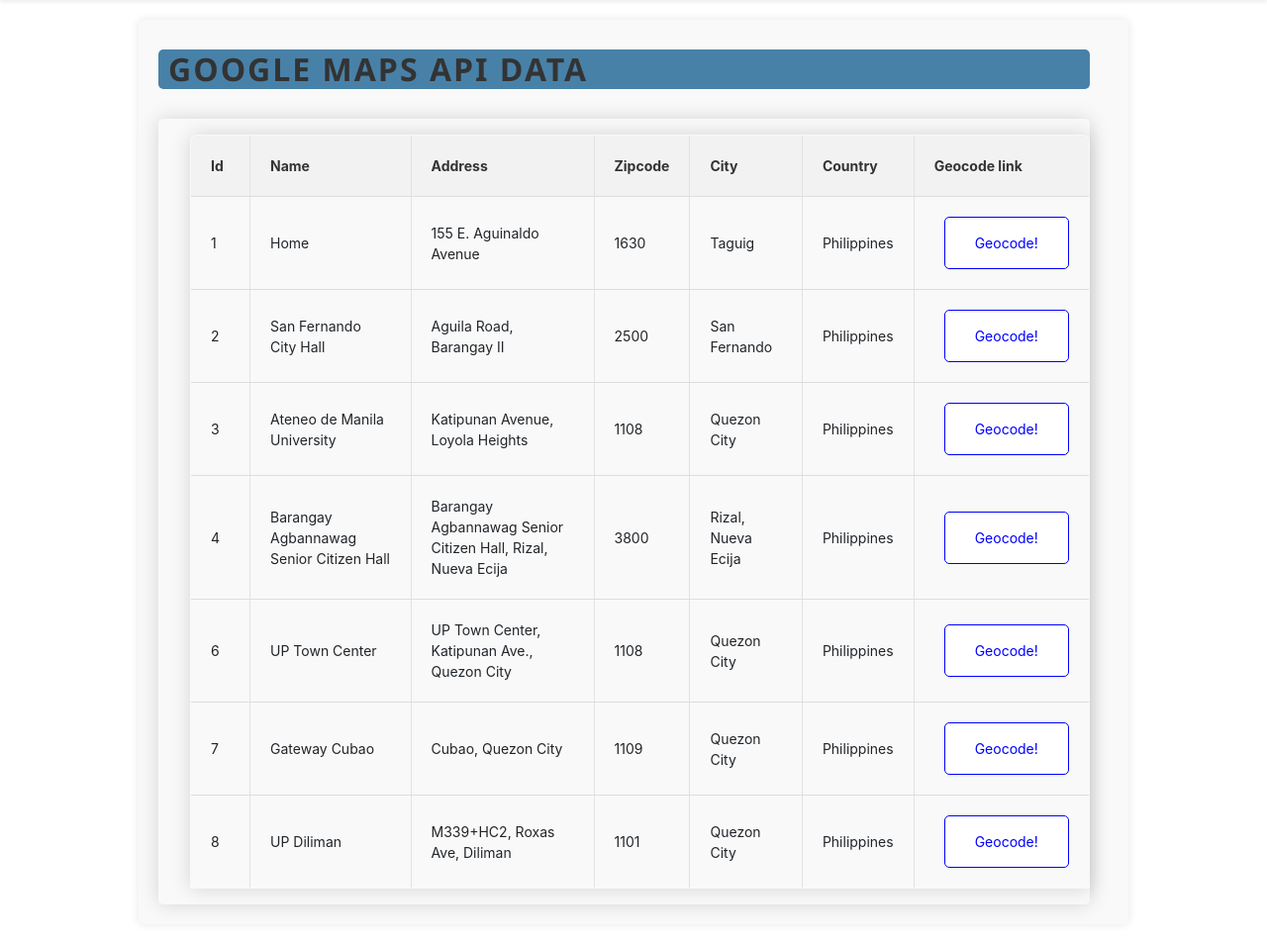
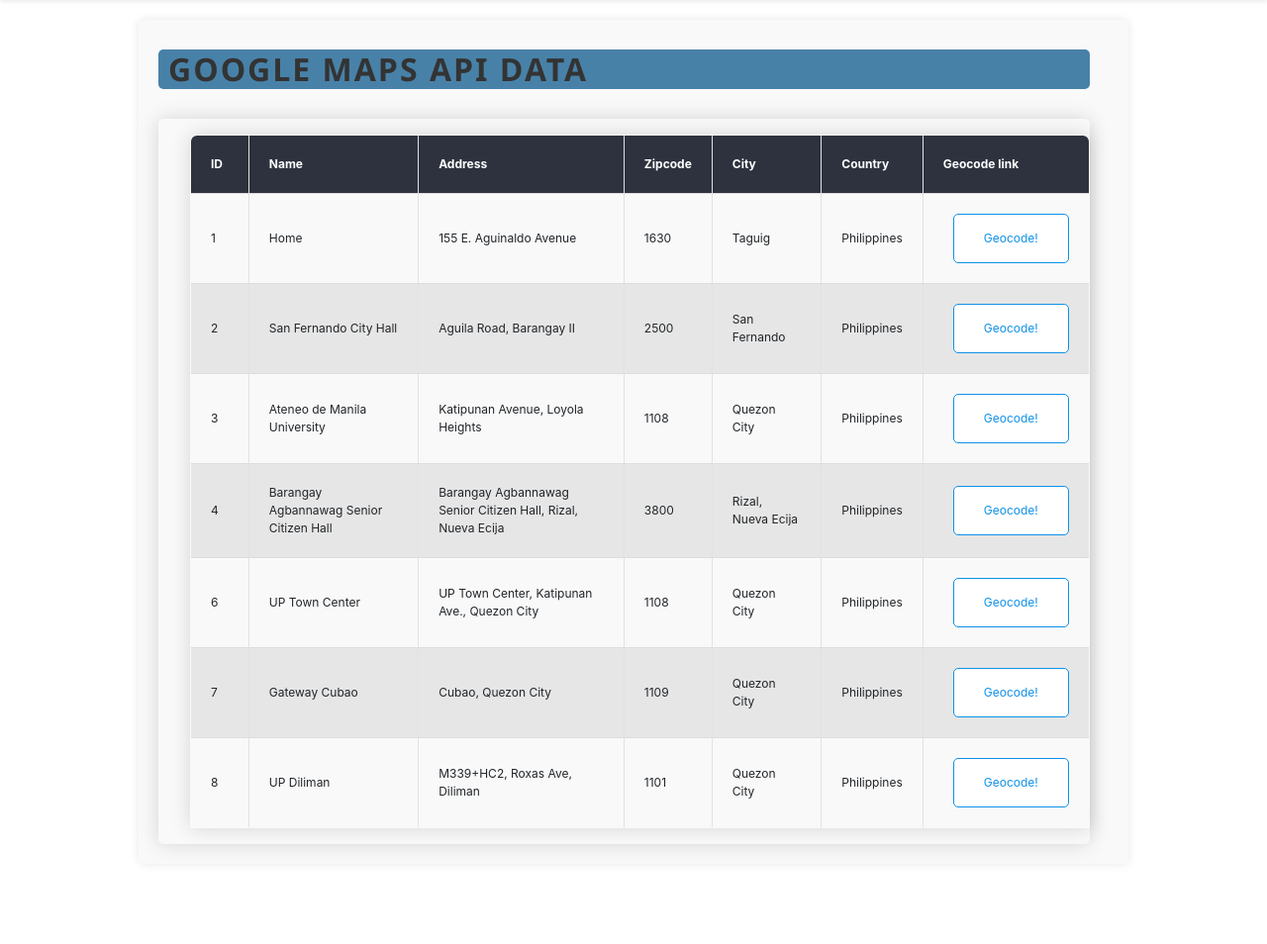
Before and after one commit to alvin-andrada/CSCI-42-Project, a Django app: page /home in a window 1280 px wide. Shown: the part 56-1010 px from the top of the page at 99% size. After the commit the page ends 918 px from the top, so only its background shows below. Run offline with Django 5.2, Linux system fonts and the light colour scheme; a user stored in the database is signed in; data comes from the database, SQL or seed files in the repository; some libraries are stand-ins or nearby versions.

Commit message:
Moved some css in style tags to main.css
also added extra css vars

```diff
--- a/project_content/static/project_content/main.css
+++ b/project_content/static/project_content/main.css
@@ -1,8 +1,13 @@
 :root {
     --main-color: #4881a8; /* #008CFF originally */
     --highlight-color: #004e83;
-    --hover-color: #88888880;
+    --alternating-tr-color: #00000014;
+    --light-hover-color: #00000020;
+    --hover-color: #00000030;
     --dark-color: #2D323E; /* unchanged */
+    --alert-color: #a84848;
+    --highlight-alert-color: #990000;
+    --geocode-color: #0f91e7;
 }
 
 .mapholder{
@@ -40,7 +45,7 @@
     border: 0.01em solid #e3e2e2;
   }
 
-.myTable tr:nth-child(even){background-color: #f9f8f8;}
+.myTable tr:nth-child(even){background-color: var(--alternating-tr-color);}
 
 /* Formats the text*/
 #ourtable3_filter,
@@ -77,7 +82,7 @@
 .ourbutton{
     margin-right: 10px;
     height: 30px;
-    width: 100px;
+    width: fit-content;
     margin-left: 15px;
     margin-bottom: 20px;
     border-radius: 5px;
@@ -185,3 +190,11 @@
     background-color: var(--highlight-color);
     cursor: pointer;
 }
+
+tr {
+    transition: all 0.6s ease-in-out;
+}
+
+tr:hover {
+    background-color: var(--light-hover-color) !important;
+}
--- a/project_content/templates/project_content/home.html
+++ b/project_content/templates/project_content/home.html
@@ -49,38 +49,37 @@
         padding: 20px;
         text-align: left;
         border-bottom: 1px solid #ddd;
-        font-size: 14px;
+        /*font-size: 14px;*/
     }
 
-    .myTable th {
+    /*.myTable th {
         background-color: #f2f2f2;
         color: #333;
-    }
+    }*/
 
-    .myTable tbody tr:nth-child(even) {
-        background-color: #f9f9f9;
-    }
+    /*.myTable tbody tr {
+        transition: all 0.6s ease-in-out;
+    }*/
 
-    .myTable tbody tr:hover {
-        background-color: #f2f2f2;
-        transition: background-color 1.1s ease;
-        transform: scale(1.05);
-    }
+    /*.myTable tbody tr:hover {
+
+        /*transform: scale(1.05);
+    }*/
 
     .myTable tbody tr:hover .geocode-link {
         color: white;
-        background-color: blue;
+        background-color: var(--geocode-color);
     }
 
     .geocode-link {
-        color: blue;
+        color: var(--geocode-color);
         text-decoration: none;
-        border: 1px solid blue;
+        border: 1px solid var(--geocode-color);
         padding: 15px 30px;
         border-radius: 5px;
         background-color: #fff;
         cursor: pointer;
-        transition: all 1.1s ease;
+        transition: all 0.6s ease-in-out;
         outline: none;
         display: inline-block;
     }
@@ -112,7 +111,7 @@
         <table id="ourtable3" class="myTable m-3">
             <thead>
                 <tr>
-                    <th>Id</th>
+                    <th>ID</th>
                     <th>Name</th>
                     <th>Address</th>
                     <th>Zipcode</th>
--- a/project_content/templates/project_content/profile.html
+++ b/project_content/templates/project_content/profile.html
@@ -32,7 +32,7 @@
 
     .ourbutton {
         padding: 15px 40px;
-        background-color: blue;
+        background-color: var(--main-color);
         color: white;
         border: none;
         border-radius: 5px;
```
Also changed, not shown: project_content/templates/project_content/route_create.html (+4 -4 lines).
